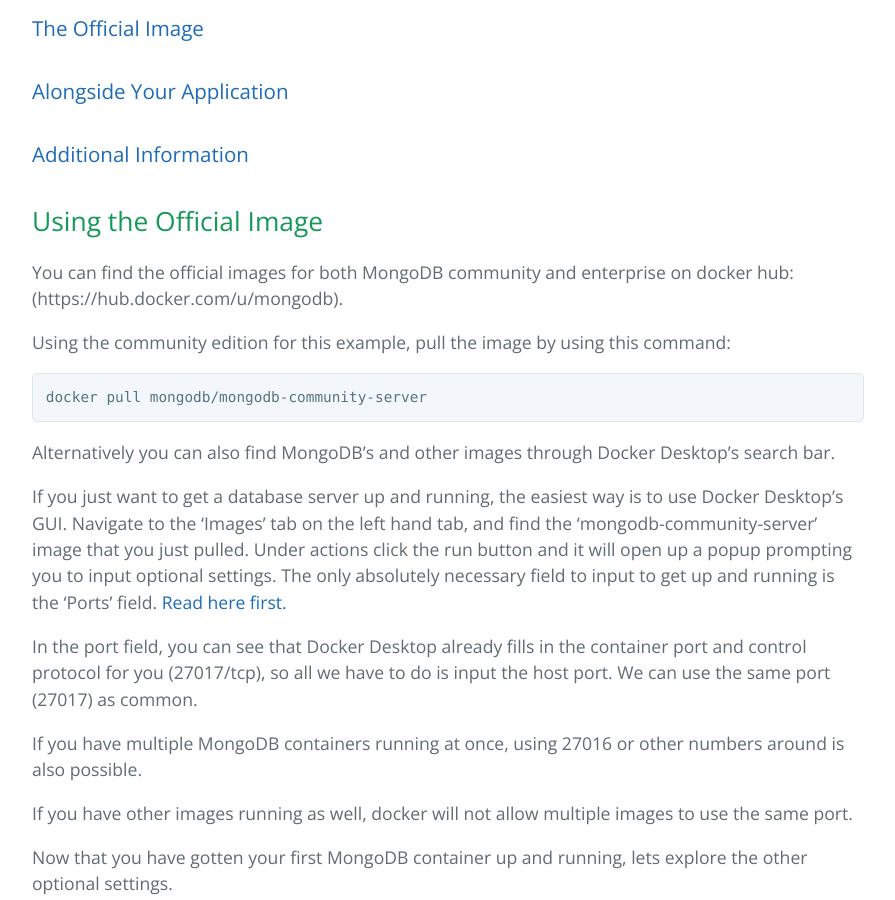
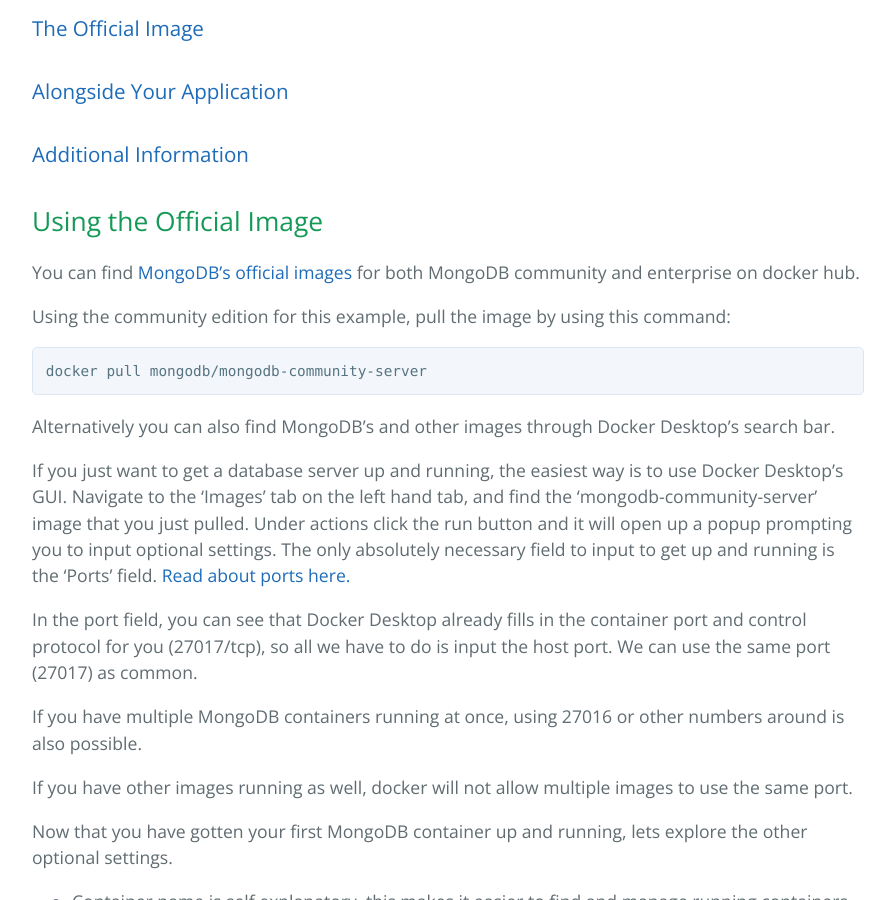
Before and after one commit to learning-software-engineering/learning-software-engineering.github.io, a Jekyll site: the page built from Topics/Development_Process/MongoDB_in_Docker.md, in a window 1280 px wide and 900 px high, scrolled down 525 px. Shown: the whole window, without its empty margins (192-1087 px from the left). Built offline with Jekyll 4.4.1, drawn with Linux system fonts in a browser that asks for light colours; our own code applies the rules of GitHub Pages for plain Markdown files.

Commit message:
Update Links
Update the link titles to more straightforward keywords.

```diff
--- a/Topics/Development_Process/MongoDB_in_Docker.md
+++ b/Topics/Development_Process/MongoDB_in_Docker.md
@@ -9,7 +9,7 @@
 
 ## Using the Official Image
 
-You can find the official images for both MongoDB community and enterprise on docker hub: (https://hub.docker.com/u/mongodb).
+You can find [MongoDB's official images](https://hub.docker.com/u/mongodb) for both MongoDB community and enterprise on docker hub.
 
 Using the community edition for this example, pull the image by using this command:
 
@@ -19,7 +19,7 @@
 
 Alternatively you can also find MongoDB's and other images through Docker Desktop's search bar.
 
-If you just want to get a database server up and running, the easiest way is to use Docker Desktop's GUI. Navigate to the 'Images' tab on the left hand tab, and find the 'mongodb-community-server' image that you just pulled. Under actions click the run button and it will open up a popup prompting you to input optional settings. The only absolutely necessary field to input to get up and running is the 'Ports' field. [Read here first.](./MongoDB_in_Docker.md#a-quick-summary-about-ports)
+If you just want to get a database server up and running, the easiest way is to use Docker Desktop's GUI. Navigate to the 'Images' tab on the left hand tab, and find the 'mongodb-community-server' image that you just pulled. Under actions click the run button and it will open up a popup prompting you to input optional settings. The only absolutely necessary field to input to get up and running is the 'Ports' field. [Read about ports here.](./MongoDB_in_Docker.md#a-quick-summary-about-ports)
 
 In the port field, you can see that Docker Desktop already fills in the container port and control protocol for you (27017/tcp), so all we have to do is input the host port. We can use the same port (27017) as common.
 
```
